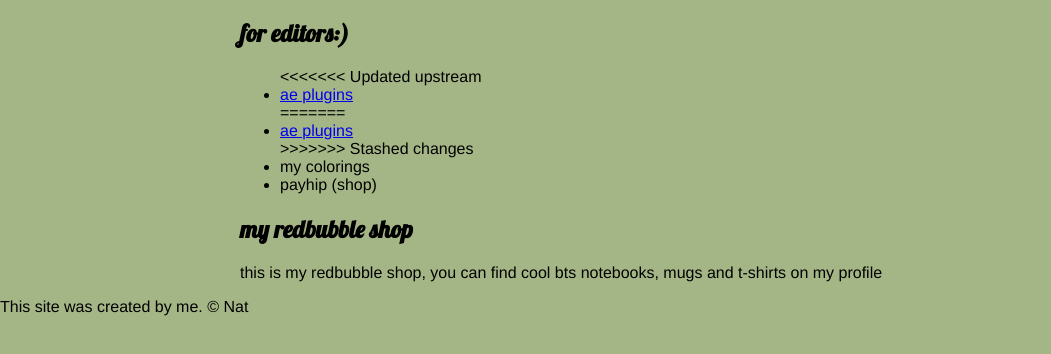
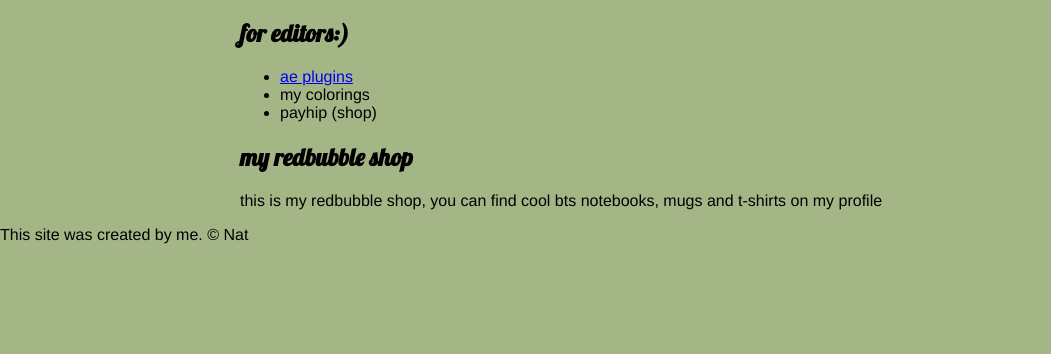
Before and after one commit to natttvfx/-, a plain HTML site: page index.html in a window 1280 px wide. Shown: the part 376-730 px from the top of the page, without its empty margins (0-1051 px from the left). Drawn offline with Linux system fonts and the light colour scheme.

Commit message:
Update index.html

```diff
--- a/index.html
+++ b/index.html
@@ -29,11 +29,7 @@
 		<!-- for editors -->
 		<h2>for editors:)</h2>
 		<ul>
-<<<<<<< Updated upstream
 			<li><a href="file:///Users/nataliachiarabesuschio/Desktop/personalsite/plugins.html">ae plugins</a></li>
-=======
-			<li><a href=¨https://natibesuschio.github.io/personalsite/plugins¨>ae plugins</a></li>
->>>>>>> Stashed changes
 			<li>my colorings</li>
 			<li>payhip (shop)</li>
 		</ul>
```
